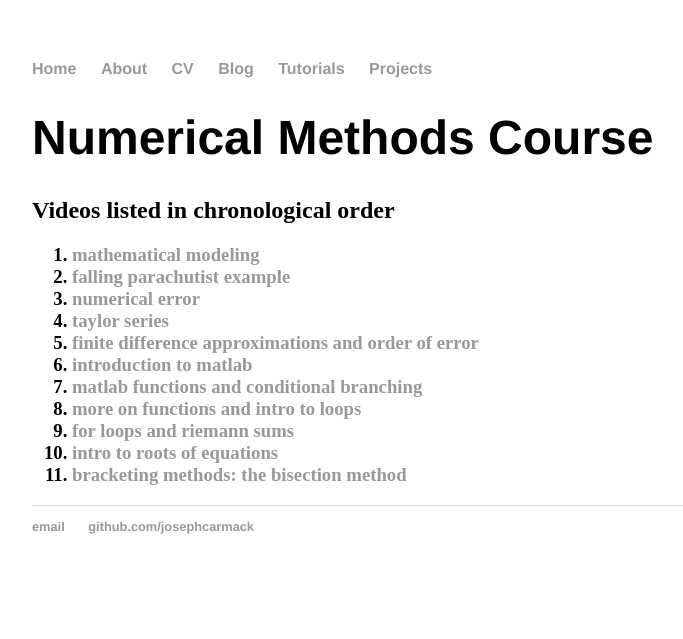
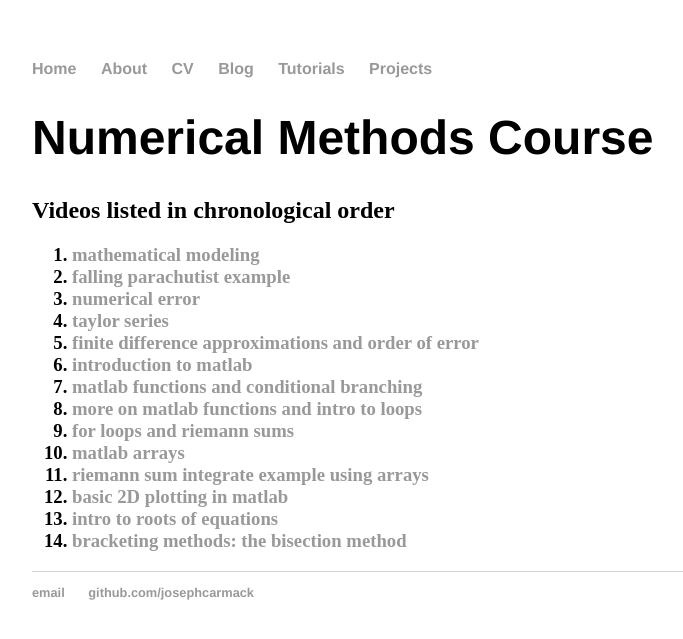
Before and after one commit to josephcarmack/josephcarmack.github.io, a Jekyll site: the page built from tutorials/meeg2703/index.html, in a window 1280 px wide. Shown: the top 639 px of the page, without its empty margins (160-843 px from the left). Built offline with Jekyll 4.4.1, drawn with Linux system fonts in a browser that asks for light colours.

Commit message:
add videos to meeg 2703 tutorials.

```diff
--- a/tutorials/meeg2703/index.html
+++ b/tutorials/meeg2703/index.html
@@ -22,9 +22,15 @@ title: Numerical Methods Course
 		<li><a href="https://youtu.be/aOqASi6gz3s">
 				matlab functions and conditional branching</a></li>
 		<li><a href="https://youtu.be/x38xD0A8Ugc">
-				more on functions and intro to loops</a></li>
+				more on matlab functions and intro to loops</a></li>
 		<li><a href="https://youtu.be/aVYi7FhIDOc">
 				for loops and riemann sums</a></li>
+		<li><a href="https://youtu.be/uuWgnlSDZxM">
+				matlab arrays</a></li>
+		<li><a href="https://youtu.be/WBommgr50to">
+				riemann sum integrate example using arrays</a></li>
+		<li><a href="https://youtu.be/RVmm1p1VqPo">
+				basic 2D plotting in matlab</a></li>
 		<li><a href="https://youtu.be/cUm_ml1p4l4">
 				intro to roots of equations</a></li>
 		<li><a href="https://youtu.be/NVrAjvwDlzM">
```
